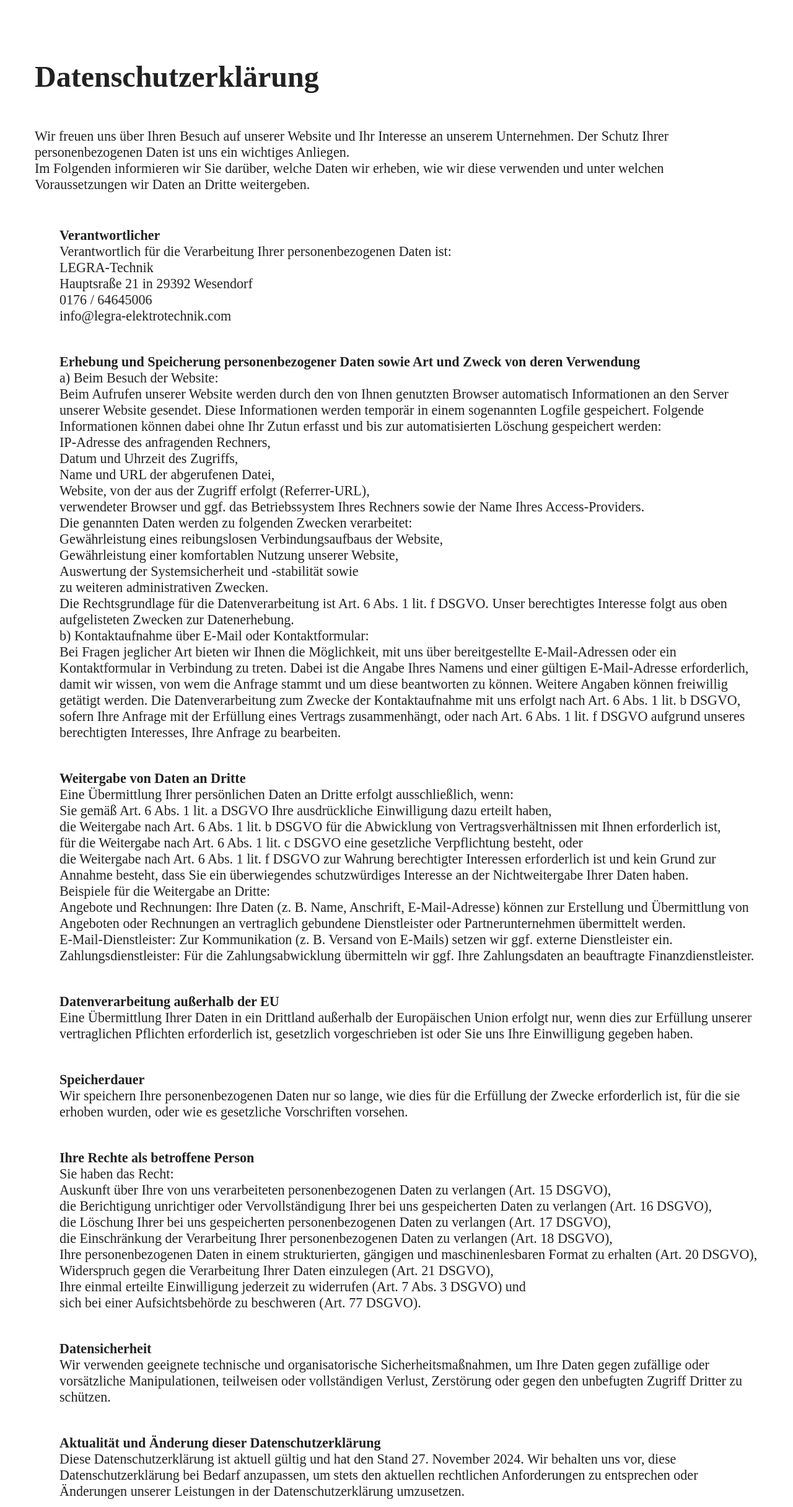
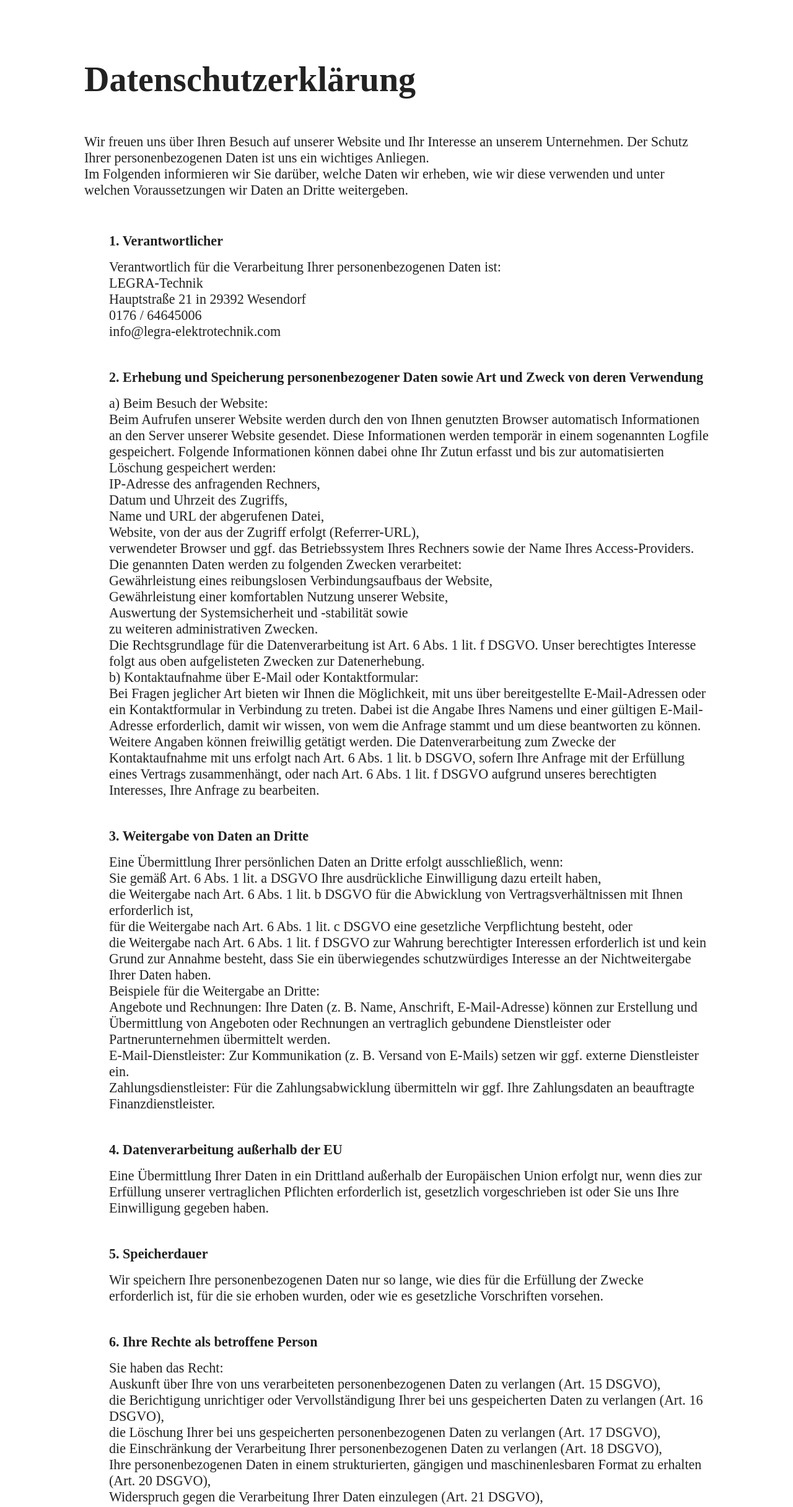
Before and after one commit to luisa-05/legra-technik-gbr, a website built with Vite: page privacy-policy.html in a window 1280 px wide. Shown: the part 96-2527 px from the top of the page at 62% size. Built offline with nearby package versions, Linux system fonts and the light colour scheme; a web font is replaced by a local one.

Commit message:
style changes

```diff
--- a/privacy-policy.html
+++ b/privacy-policy.html
@@ -28,21 +28,21 @@
       </section>
       <ol>
         <li class="main-point">
-          <span>Verantwortlicher</span>
+          <span>1. Verantwortlicher</span>
           <ul>
             <li>
               Verantwortlich für die Verarbeitung Ihrer personenbezogenen Daten
               ist:
             </li>
             <li>LEGRA-Technik</li>
-            <li>Hauptsraße 21 in 29392 Wesendorf</li>
+            <li>Hauptstraße 21 in 29392 Wesendorf</li>
             <li>0176 / 64645006</li>
             <li>info@legra-elektrotechnik.com</li>
           </ul>
         </li>
         <li class="main-point">
           <span
-            >Erhebung und Speicherung personenbezogener Daten sowie Art und
+            >2. Erhebung und Speicherung personenbezogener Daten sowie Art und
             Zweck von deren Verwendung</span
           >
 
@@ -115,7 +115,7 @@
           </ul>
         </li>
         <li class="main-point">
-          <span>Weitergabe von Daten an Dritte</span>
+          <span>3. Weitergabe von Daten an Dritte</span>
           <ul>
             <li>
               Eine Übermittlung Ihrer persönlichen Daten an Dritte erfolgt
@@ -165,7 +165,7 @@
           </ul>
         </li>
         <li class="main-point">
-          <span>Datenverarbeitung außerhalb der EU</span>
+          <span>4. Datenverarbeitung außerhalb der EU</span>
           <ul>
             <li>
               Eine Übermittlung Ihrer Daten in ein Drittland außerhalb der
@@ -176,7 +176,7 @@
           </ul>
         </li>
         <li class="main-point">
-          <span>Speicherdauer</span>
+          <span>5. Speicherdauer</span>
           <ul>
             <li>
               Wir speichern Ihre personenbezogenen Daten nur so lange, wie dies
@@ -186,7 +186,7 @@
           </ul>
         </li>
         <li class="main-point">
-          <span>Ihre Rechte als betroffene Person</span>
+          <span>6. Ihre Rechte als betroffene Person</span>
           <ul>
             <li>
               Sie haben das Recht:
@@ -227,7 +227,7 @@
           </ul>
         </li>
         <li class="main-point">
-          <span>Datensicherheit</span>
+          <span>7. Datensicherheit</span>
           <ul>
             <li>
               Wir verwenden geeignete technische und organisatorische
@@ -239,7 +239,7 @@
           </ul>
         </li>
         <li class="main-point">
-          <span>Aktualität und Änderung dieser Datenschutzerklärung</span>
+          <span>8. Aktualität und Änderung dieser Datenschutzerklärung</span>
           <ul>
             <li>
               Diese Datenschutzerklärung ist aktuell gültig und hat den Stand
--- a/scss/_contact.scss
+++ b/scss/_contact.scss
@@ -40,6 +40,10 @@
         a {
           color: $main-text-color;
           text-decoration: none;
+
+          &:hover {
+            text-decoration: underline;
+          }
         }
       }
     }
--- a/scss/_impressum.scss
+++ b/scss/_impressum.scss
@@ -1,7 +1,15 @@
+.impressum-main {
+  padding-top: 6rem;
+  padding-left: 8.5rem;
+  padding-right: 8.5rem;
+  display: flex;
+  flex-direction: column;
+  gap: 2rem;
+
   .impressum-content {
     display: flex;
     flex-direction: column;
-  gap: 0.63rem;
+    gap: 1rem;
 
     .contact-data {
       display: flex;
@@ -11,6 +19,12 @@
       a {
         color: $main-text-color;
         text-decoration: none;
+        width: fit-content;
+
+        &:hover {
+          text-decoration: underline;
         }
       }
     }
+  }
+}
--- a/scss/_privacy-policy.scss
+++ b/scss/_privacy-policy.scss
@@ -1,7 +1,7 @@
 .privacy-policy-main {
   padding-top: 6rem;
-  padding-left: 3.5rem;
-  padding-right: 3.5rem;
+  padding-left: 8.5rem;
+  padding-right: 8.5rem;
   display: flex;
   flex-direction: column;
   gap: 3.5rem;
@@ -13,6 +13,10 @@
     padding-left: 2.5rem;
 
     .main-point {
+      display: flex;
+      flex-direction: column;
+      gap: 1rem;
+
       span {
         font-weight: 600;
       }
--- a/scss/style.scss
+++ b/scss/style.scss
@@ -56,7 +56,7 @@
     font-size: 1.38rem;
 
     h1 {
-      font-size: 3rem;
+      font-size: 3.5rem;
       // text-transform: uppercase;
     }
   }
```
Also changed, not shown: impressum.html (+1 -1 lines). Lines whose indentation alone changed are shown as unchanged.
